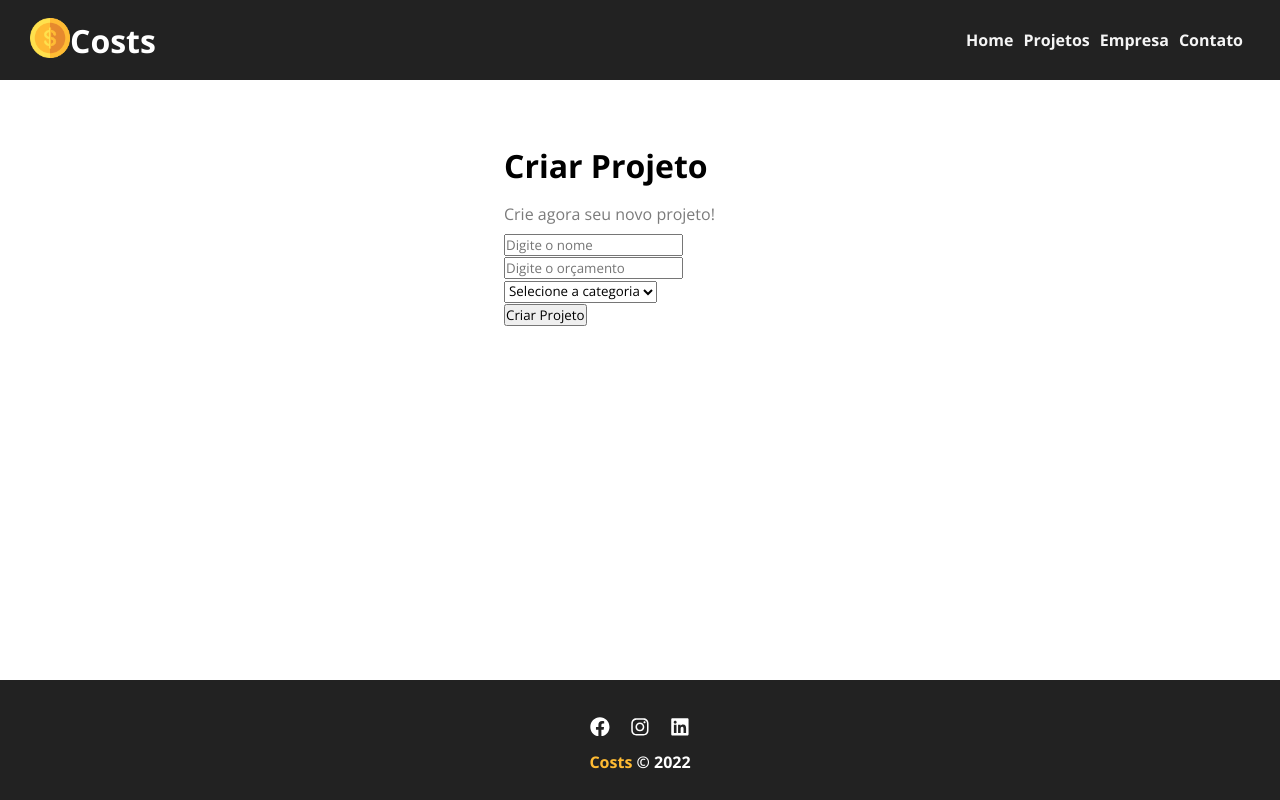
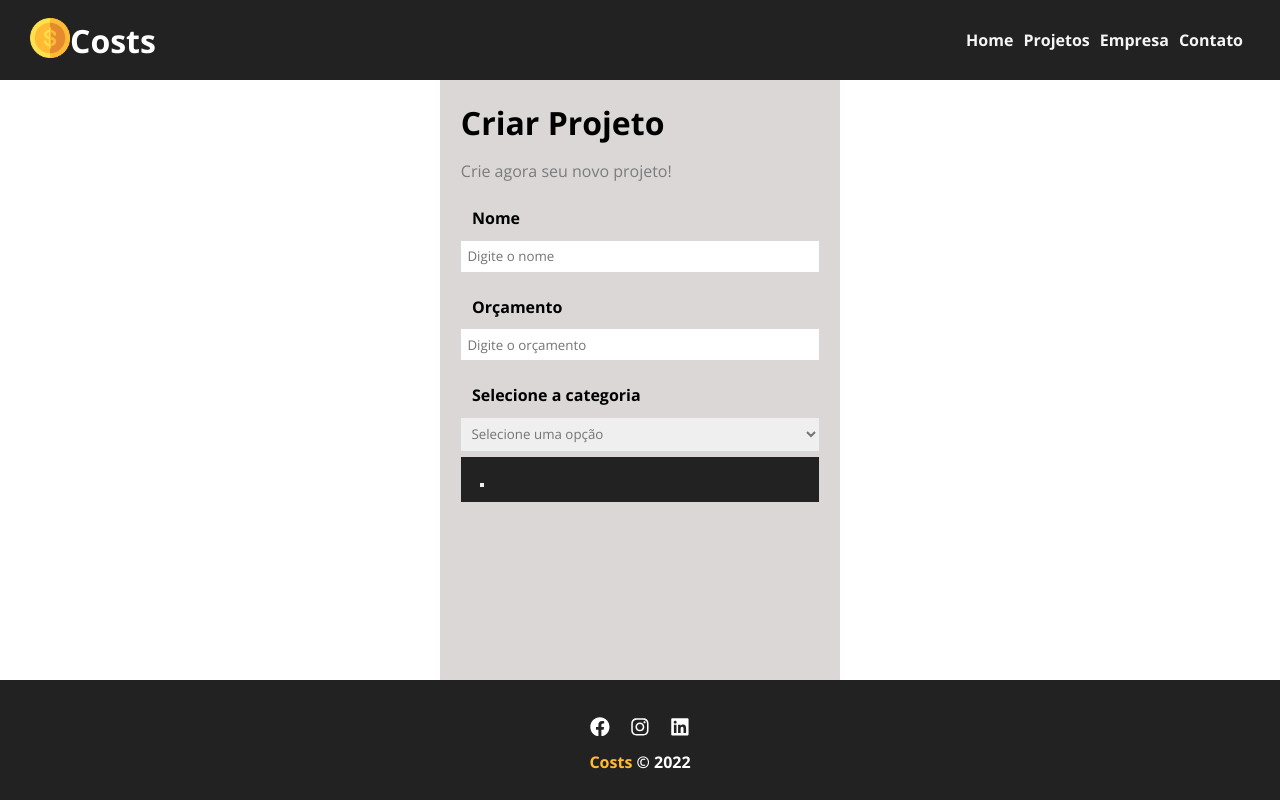
Before and after one commit to JosediO/Costs, a React (Create React App) app: page /NovoProjeto in a window 1280 px wide. Built offline with nearby package versions, Linux system fonts and the light colour scheme.

Commit message:
form styles

```diff
--- /dev/null
+++ b/src/Components/Form/Input.css
@@ -0,0 +1,20 @@
+.form{
+    display: flex;
+    flex-direction: column;
+    margin-bottom: 0.5 em;
+}
+
+.form label{
+    font-weight: bold;
+    margin: 0.7em;
+}
+
+.form input {
+    padding: 0.5em;
+    border-radius: 0;
+    border: none;
+}
+
+.form input::placeholder {
+    color: #747474;
+}
--- /dev/null
+++ b/src/Components/Form/Input.js
@@ -0,0 +1,19 @@
+import './Input.css'
+
+function Input({type, text , name, placeholder, handleOnChange, value}){
+    return(
+           <div className="form">
+                <label htmlFor={name}>{text}</label>
+                <input
+                type={type}
+                name = {name}
+                id={name}
+                placeholder={placeholder}
+                OnChange ={handleOnChange}
+                value={value}
+                />
+           </div>
+    )
+}
+
+export default Input
--- /dev/null
+++ b/src/Components/Form/Select.css
@@ -0,0 +1,20 @@
+.form{
+    display: flex;
+    flex-direction: column;
+    margin-bottom: 0.5 em;
+}
+
+.form label{
+    font-weight: bold;
+    margin: 0.7em;
+}
+
+.form select {
+    padding: 0.5em;
+    border-radius: 0;
+    border: none;
+}
+
+.form select {
+    color: #747474;
+}
--- /dev/null
+++ b/src/Components/Form/Select.js
@@ -0,0 +1,14 @@
+import './Select.css'
+
+function Select({text , name, options ,handleOnChange, value}){
+    return(
+           <div className="form">
+                <label htmlFor={name}>{text}</label>
+                <select name={name}>
+                    <option disabled selected>Selecione uma opção</option>
+                </select>
+           </div>
+    )
+}
+
+export default Select
--- /dev/null
+++ b/src/Components/Form/SubmitBtn.css
@@ -0,0 +1,13 @@
+.btn{
+    background-color: #222;
+    color: #fff;
+    padding: 0.7em 1.2em;
+    text-decoration: none;
+    transition: 0.5s;
+    cursor: pointer;
+    border: none;
+}
+
+.btn:hover{
+    color: #ffbb33;
+}
--- /dev/null
+++ b/src/Components/Form/SubmitBtn.js
@@ -0,0 +1,11 @@
+import './SubmitBtn.css'
+
+function SubmitBtn({text}){
+    return(
+           <div className="btn">
+                <button text={text} ></button>
+           </div>
+    )
+}
+
+export default SubmitBtn
--- a/src/Components/Project/ProjectForm.js
+++ /dev/null
@@ -1,24 +0,0 @@
-function ProjectForm(){
-    return(
-        <form>
-            <div>
-                <input type="text" placeholder="Digite o nome"/>
-            </div>
-            <div>
-                <input type="number" placeholder="Digite o orçamento"/>
-            </div>
-            <div>
-                <select name="categoria_id">
-                    <option disabled selected>
-                        Selecione a categoria
-                    </option>
-                </select>
-            </div>
-            <div>
-                <input type="submit" value ="Criar Projeto"/>
-            </div>
-        </form>
-    )
-}
-
-export default ProjectForm
--- /dev/null
+++ b/src/Components/Project/ProjectForms.css
@@ -0,0 +1,4 @@
+.form {
+    width: 100%;
+    margin: 0.4em 0;
+  }
--- /dev/null
+++ b/src/Components/Project/ProjectForms.js
@@ -0,0 +1,27 @@
+import Input from "../Form/Input"
+import Select from "../Form/Select"
+import SubmitBtn from "../Form/SubmitBtn"
+
+import './ProjectForms.css'
+
+function ProjectForms({btnText}){
+    return(
+        <form className="form">
+            <div>
+                <Input type="text" text="Nome" placeholder="Digite o nome" name="name"/>
+            </div>
+
+            <div>
+                <Input type="number" text="Orçamento " placeholder="Digite o orçamento" name="budget"/>
+            </div>
+            <div>
+                <Select name="id" text="Selecione a categoria"/>
+            </div>
+            <div>
+                <SubmitBtn text={btnText}/>
+            </div>
+        </form>
+    )
+}
+
+export default ProjectForms
--- a/src/Components/pages/NovoProjeto.css
+++ b/src/Components/pages/NovoProjeto.css
@@ -1,7 +1,8 @@
 .newproject{
     width: 25em;
     margin: 0 auto;
-    padding: 4em;
+    padding: 1.3em ;
+    background-color: #dbd7d7;
 }
 
 .newproject h1{
--- a/src/Components/pages/NovoProjeto.js
+++ b/src/Components/pages/NovoProjeto.js
@@ -1,14 +1,14 @@
-import ProjectForm from '../Project/ProjectForm'
+import ProjectForms from '../Project/ProjectForms'
 
-import './NovoProjeto.css'
+import '../pages/NovoProjeto.css'
 
 function NovoProjeto(){
     return(
         <>
-            <div className='newproject'>
+            <div className="newproject">
                 <h1>Criar Projeto</h1>
                 <p>Crie agora seu novo projeto!</p>
-                <ProjectForm/>
+                <ProjectForms btnText="Criar Projeto"/>
             </div>
         </>
     )
```
